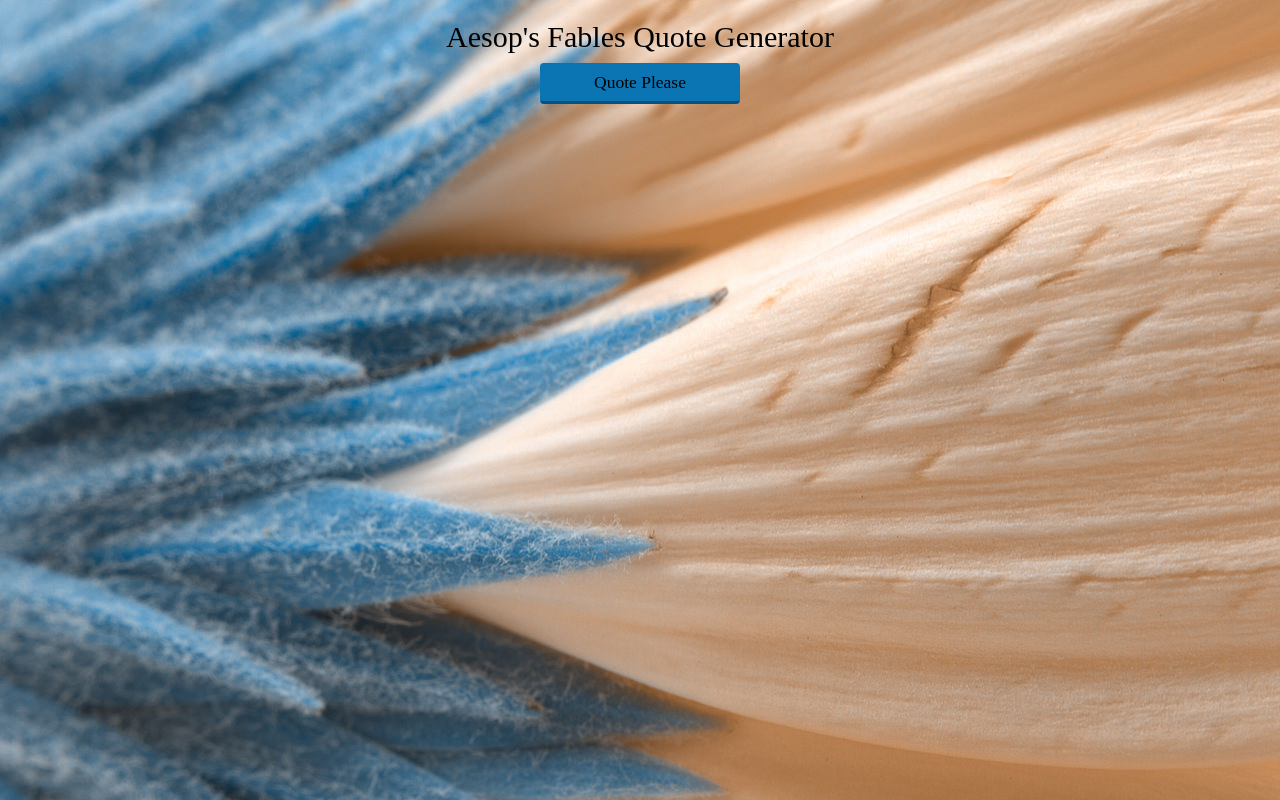
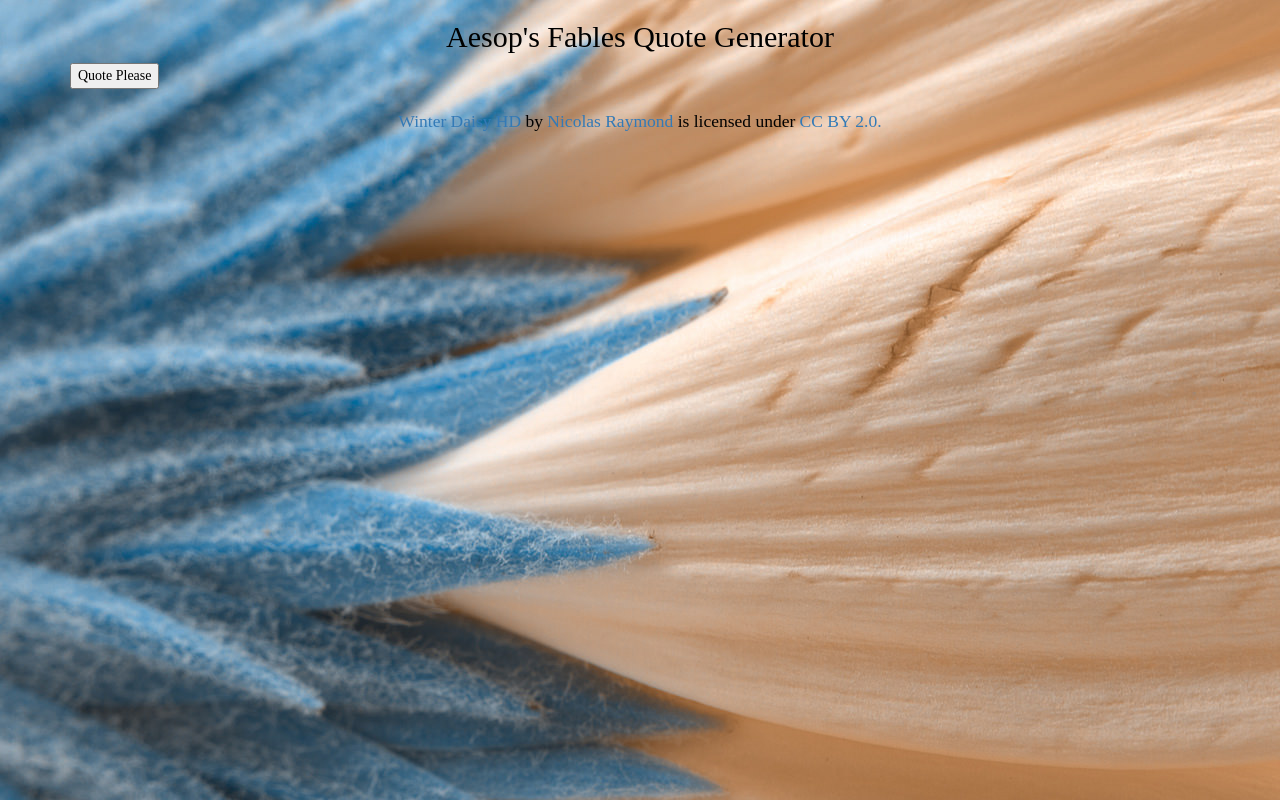
Before and after one commit to cch5ng/quote-generator, a plain HTML site: page index.html in a window 1280 px wide. Drawn offline with nearby package versions, Linux system fonts and the light colour scheme; a web font is replaced by a local one.

Commit message:
added html5 structural elements

```diff
--- a/index.html
+++ b/index.html
@@ -12,22 +12,32 @@
 	<link rel="stylesheet" href="https://maxcdn.bootstrapcdn.com/bootstrap/3.3.5/css/bootstrap-theme.min.css">
 	<!-- Latest compiled and minified JavaScript -->
 	<script src="https://maxcdn.bootstrapcdn.com/bootstrap/3.3.5/js/bootstrap.min.js"></script>
-	<script src="js/markdown.min.js"></script>
+	<script src="js/markdown.min.js"></script> <!--http://cch5ng.github.io/quote-generator/-->
 	<link href="css/style.css" rel="stylesheet" >
 </head>
 <body>
+	<div class="container">
+		<header>
+			<h2>Aesop's Fables Quote Generator</h2>
+		</header>
 
-	<div class="container">
-		<h2>Aesop's Fables Quote Generator</h2>
+		<main>
+			<div class="buttons">
+				<button name="quoteBtn" class="button" id="quoteBtn">Quote Please</button>
+			</div>
 
-		<div class="buttons">
-			<button name="quoteBtn" class="btn" id="quoteBtn">Quote Please</button>
-		</div>
+			<p class="quote">
+			</p>
+			<p class="source">
+			</p>
+		</main>
 
-		<p class="quote">
-		</p>
-		<p class="source">
-		</p>
+		<footer>
+			<p class="footer">
+				<a href="https://www.flickr.com/photos/82955120@N05/15933205475/in/album-72157630750045412/" target="_blank">Winter Daisy HD</a> by <a href="https://www.flickr.com/photos/82955120@N05/" target="_blank">Nicolas Raymond</a> is licensed under <a href="https://creativecommons.org/licenses/by/2.0/" target="_blank">CC BY 2.0.</a>
+			</p>
+		</footer>
+
 	</div>
 
 	<script src="js/main.js"></script>
```
